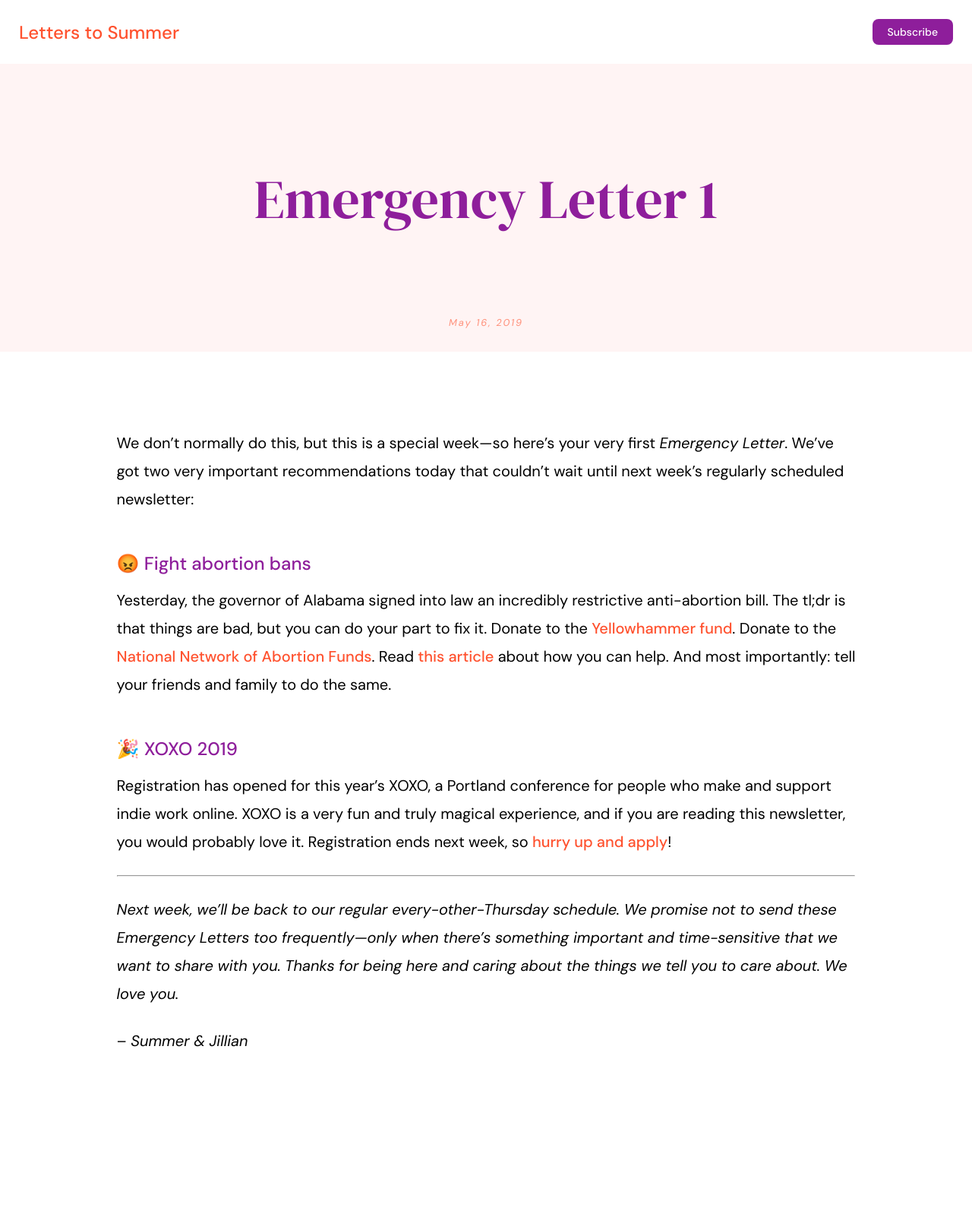
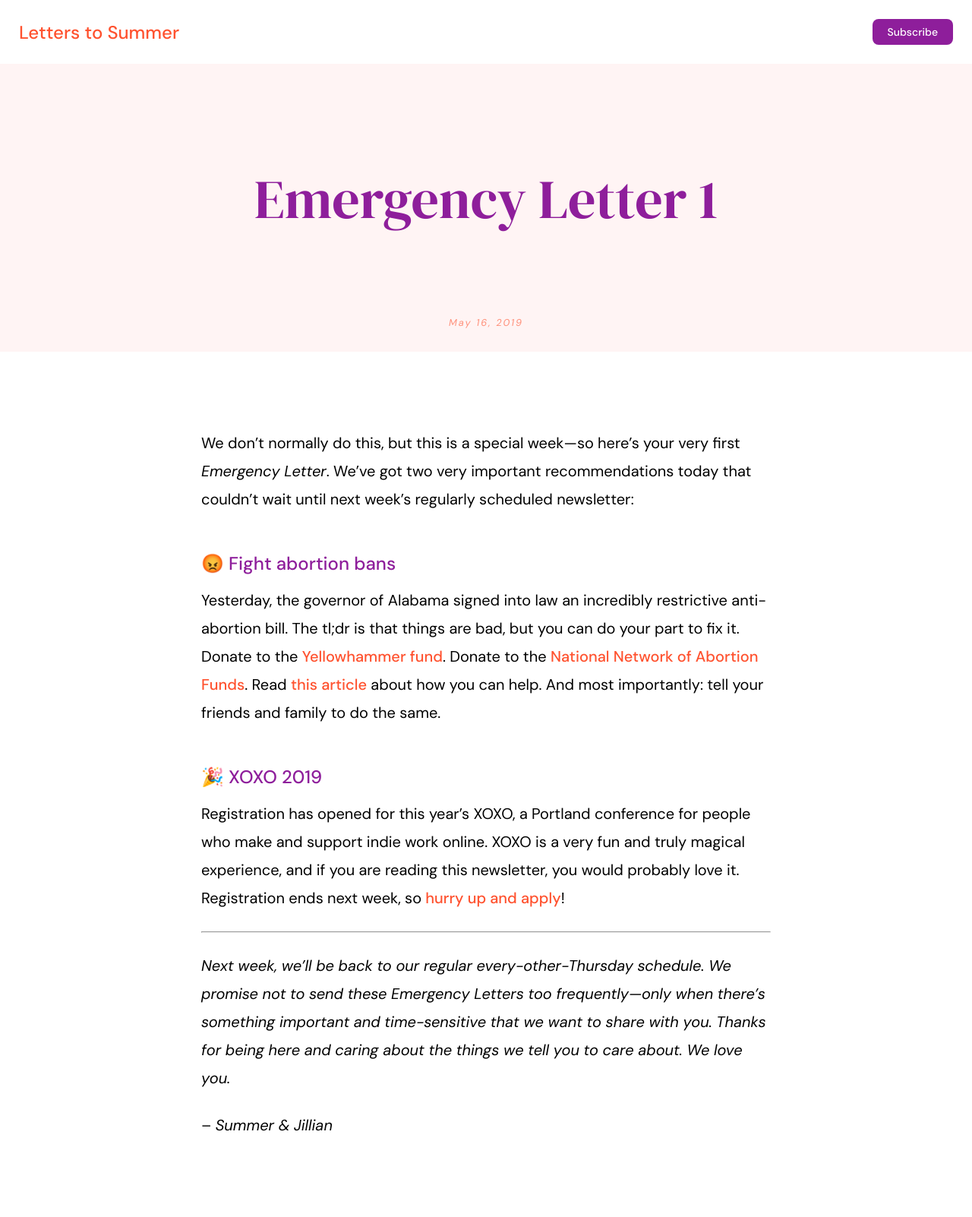
Before and after one commit to jilliangmeehan/letters-to-summer, a Jekyll site: the page built from _posts/2019-05-16-emergency-1.md, in a window 1280 px wide. Shown: the whole page at 76% size. Built offline with Jekyll 4.4.1, drawn with Linux system fonts in a browser that asks for light colours; comment, search, counter and statistics services are not loaded; before the commit the page ends 1491 px from its top, so only the background shows below that.

Commit message:
adds bigger margins to posts

```diff
--- a/_sass/shared.scss
+++ b/_sass/shared.scss
@@ -307,7 +307,8 @@ section {
       }
     }
     .container {
-      margin: 8% 12%;
+      max-width: 750px;
+      margin: 8% auto;
       p { font-size: $medium-ish; }
       h2 { font-size: $medium-large; }
       h3 { font-size: $medium; }
```
Also changed, not shown: 2 other files.
